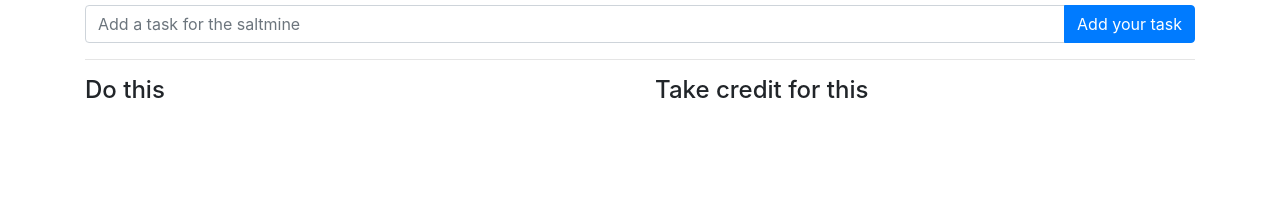
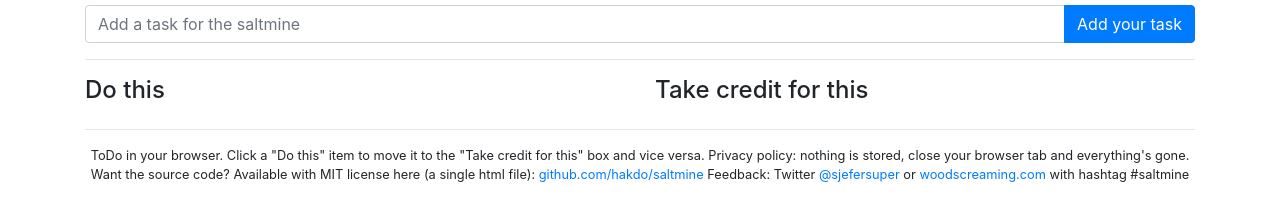
Before and after one commit to Mikle-Bond/saltmine, a plain HTML site: page index.html in a window 1280 px wide. Shown: the part 51-272 px from the top of the page. Drawn offline with nearby package versions, Linux system fonts and the light colour scheme.

Commit message:
added all policies that are needed

```diff
--- a/index.html
+++ b/index.html
@@ -40,6 +40,13 @@
                             </ul>
                     </div>
                 </div>
+                <hr>
+                <div class="text-center">
+                <p class="small">
+                    ToDo in your browser. Click a "Do this" item to move it to the "Take credit for this" box and vice versa. Privacy policy: nothing is stored, close your browser tab and everything's gone.
+                Want the source code? Available with MIT license here (a single html file): <a href="https://github.com/hakdo/saltmine">github.com/hakdo/saltmine</a>
+                Feedback: Twitter <a href="https://twitter.com/sjefersuper">@sjefersuper</a> or <a href="https://www.woodscreaming.com">woodscreaming.com</a> with hashtag #saltmine</p>
+            </div>
 
             </div>
 
```
